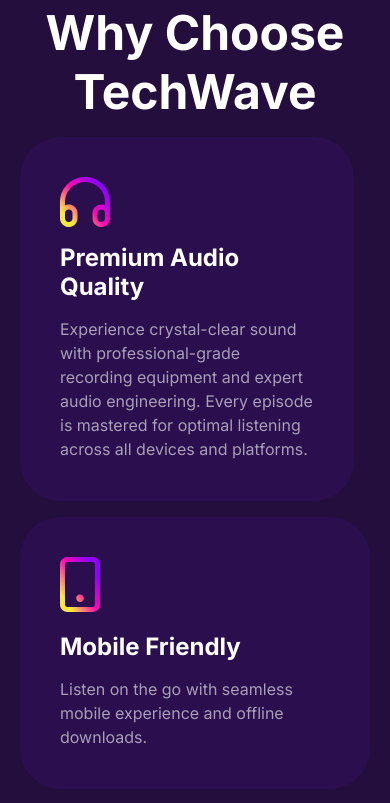
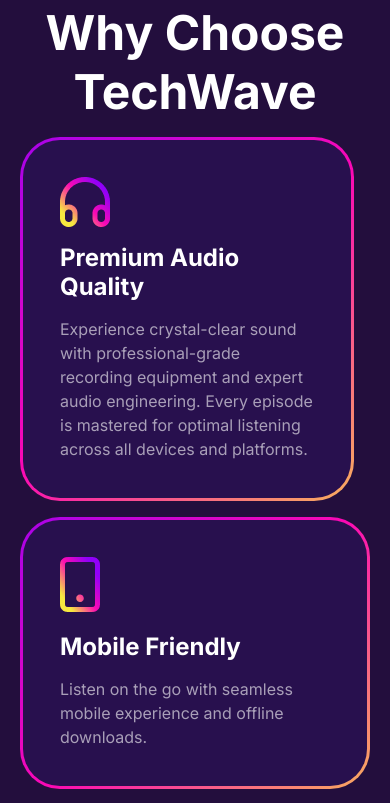
Before and after one commit to Darkk-Horse/Assignment-02, a plain HTML site: page index.html in a window 390 px wide. Shown: the part 1538-2341 px from the top of the page. Drawn offline with Linux system fonts and the light colour scheme.

Commit message:
assignment done with animation and responsiveness

```diff
--- a/styles.css
+++ b/styles.css
@@ -313,6 +313,48 @@
     height: 50px;
 }
 
+
+.features {
+    position: relative;
+    background-color: transparent;
+    z-index: 1;
+    overflow: hidden;
+}
+
+/* animation part */
+
+.features::before {
+    content: '';
+    position: absolute;
+    width: 200%;
+    height: 200%;
+    top: -50%;
+    left: -50%;
+    background: linear-gradient(48.06deg, #F7E93F 16.53%, #FB09B4 49.82%, #9100F8 81.65%);
+    animation: rotateBorder 4s linear infinite reverse;
+    z-index: -2;
+}
+
+.features::after {
+    content: '';
+    position: absolute;
+    inset: 3px;
+    background-color: #28104E;
+    border-radius: 37px;
+    z-index: -1;
+}
+
+@keyframes rotateBorder {
+    0% {
+        transform: rotate(0deg);
+    }
+
+    100% {
+        transform: rotate(360deg);
+    }
+}
+
+
 /* featured episode design */
 .featured_div1 {
     margin-bottom: 120px;
@@ -543,7 +585,6 @@
         padding: 40px 20px;
         flex-direction: column;
         justify-content: center;
-        flex-wrap: ;
         align-items: center;
     }
 
@@ -639,4 +680,9 @@
     .challenge_bar {
         align-items: center;
     }
+
+    .footer_main {
+        padding: 60px 20px 35px;
+    }
+
 }
```
